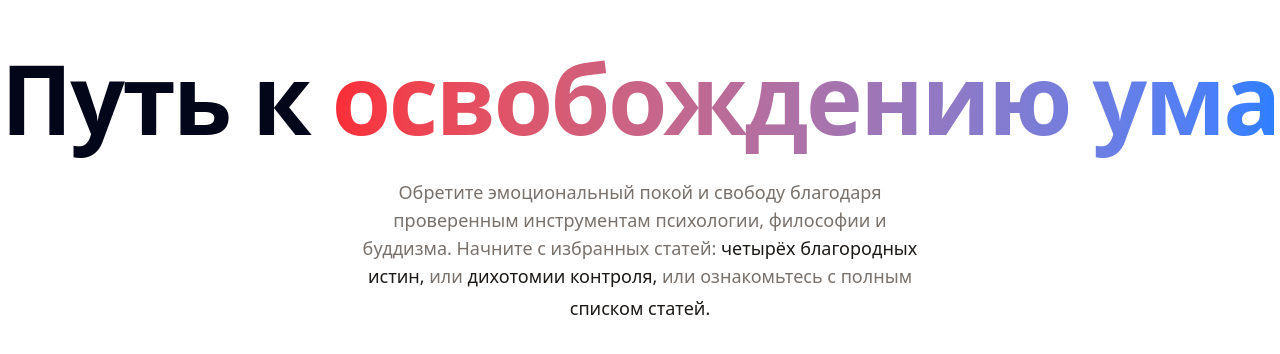
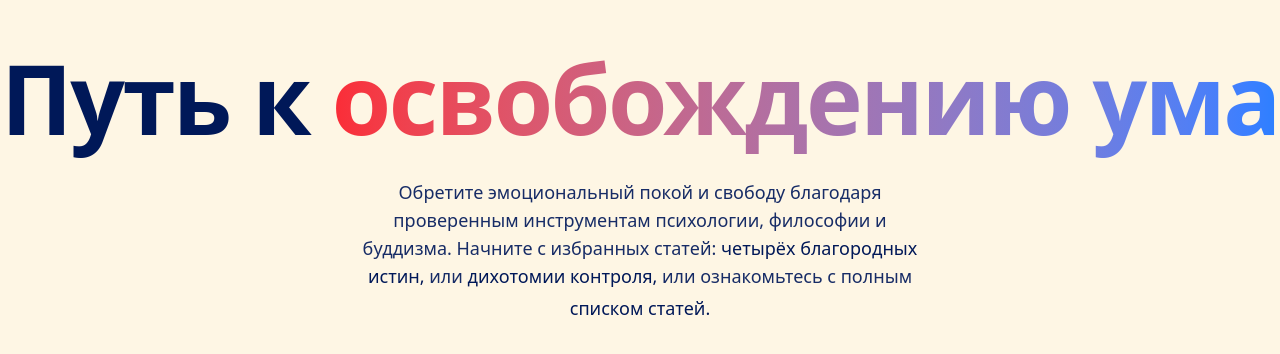
Before and after one commit to becasualle/vimutti, a Next.js app: page / in a window 1280 px wide. Shown: the part 180-534 px from the top of the page. Built offline with nearby package versions, Linux system fonts and the light colour scheme.

Commit message:
light theme styles implemented

```diff
--- a/app/globals.css
+++ b/app/globals.css
@@ -43,38 +43,39 @@
 
 :root {
   --radius: 0.625rem;
-  --background: oklch(1 0 0);
-  --foreground: oklch(0.129 0.042 264.695);
-  --muted-foreground: oklch(0.439 0.03 256.788);
-  --card: oklch(1 0 0);
-  --card-foreground: oklch(0.147 0.004 49.25);
-  --popover: oklch(1 0 0);
-  --popover-foreground: oklch(0.147 0.004 49.25);
-  --primary: oklch(0.216 0.006 56.043);
-  --primary-foreground: oklch(0.985 0.001 106.423);
-  --secondary: oklch(0.97 0.001 106.424);
-  --secondary-foreground: oklch(0.216 0.006 56.043);
-  --muted: oklch(0.97 0.001 106.424);
-  --muted-foreground: oklch(0.553 0.013 58.071);
-  --accent: oklch(0.97 0.001 106.424);
-  --accent-foreground: oklch(0.216 0.006 56.043);
+  /* Happy Hues palette 17 - https://www.happyhues.co/palettes/17 */
+  --background: #fef6e4;
+  --foreground: #001858;
+  --muted-foreground: #172c66;
+  --card: #fef6e4;
+  --card-foreground: #001858;
+  --popover: #fef6e4;
+  --popover-foreground: #001858;
+  --primary: #001858;
+  --primary-foreground: #fef6e4;
+  --secondary: #f3d2c1;
+  --secondary-foreground: #001858;
+  --muted: #f3d2c1;
+  --muted-foreground: #172c66;
+  --accent: #f582ae;
+  --accent-foreground: #001858;
   --destructive: oklch(0.577 0.245 27.325);
-  --border: oklch(0.923 0.003 48.717);
-  --input: oklch(0.923 0.003 48.717);
-  --ring: oklch(0.709 0.01 56.259);
-  --chart-1: oklch(0.646 0.222 41.116);
-  --chart-2: oklch(0.6 0.118 184.704);
-  --chart-3: oklch(0.398 0.07 227.392);
-  --chart-4: oklch(0.828 0.189 84.429);
-  --chart-5: oklch(0.769 0.188 70.08);
-  --sidebar: oklch(0.985 0.001 106.423);
-  --sidebar-foreground: oklch(0.147 0.004 49.25);
-  --sidebar-primary: oklch(0.216 0.006 56.043);
-  --sidebar-primary-foreground: oklch(0.985 0.001 106.423);
-  --sidebar-accent: oklch(0.97 0.001 106.424);
-  --sidebar-accent-foreground: oklch(0.216 0.006 56.043);
-  --sidebar-border: oklch(0.923 0.003 48.717);
-  --sidebar-ring: oklch(0.709 0.01 56.259);
+  --border: #f3d2c1;
+  --input: #f3d2c1;
+  --ring: #8bd3dd;
+  --chart-1: #f582ae;
+  --chart-2: #8bd3dd;
+  --chart-3: #172c66;
+  --chart-4: #f3d2c1;
+  --chart-5: #001858;
+  --sidebar: #fef6e4;
+  --sidebar-foreground: #001858;
+  --sidebar-primary: #001858;
+  --sidebar-primary-foreground: #fef6e4;
+  --sidebar-accent: #f3d2c1;
+  --sidebar-accent-foreground: #001858;
+  --sidebar-border: #f3d2c1;
+  --sidebar-ring: #8bd3dd;
 }
 
 .dark {
```
